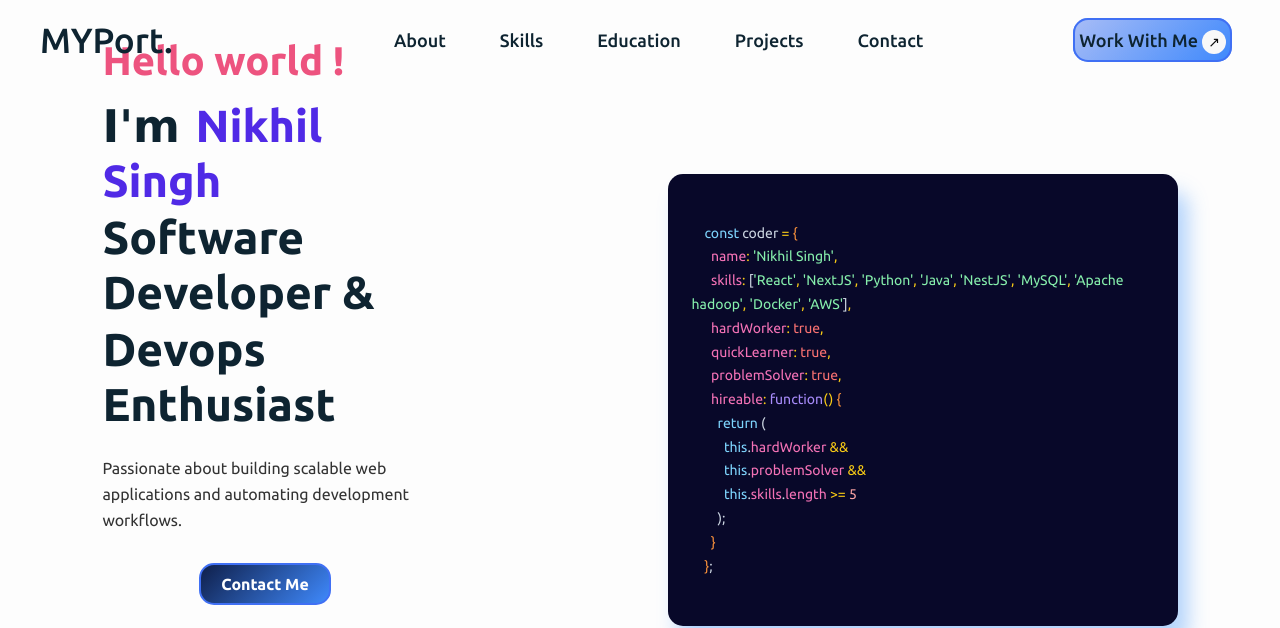
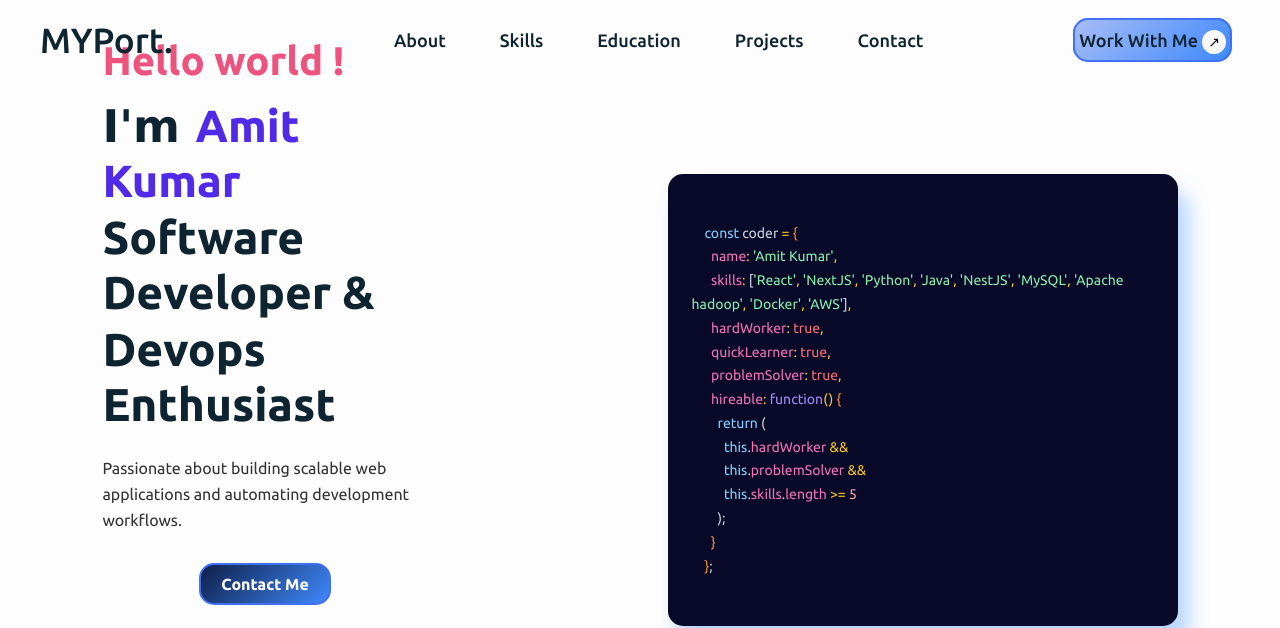
Before and after one commit to Nikhil122004/Portfolio-Main, a plain HTML site: page index.html in a window 1280 px wide. Shown: the top 628 px of the page. Drawn offline with Linux system fonts and the light colour scheme; files whose address does not match are found by name.

Commit message:
Update index.html

```diff
--- a/index.html
+++ b/index.html
@@ -29,7 +29,7 @@
   <section id="home1"  class="home1">
     <div class="home-content">
       <h3>Hello world !</h3>
-      <h1>I'm <strong><span class="name-highlight">Nikhil Singh</span></strong></h1>
+      <h1>I'm <strong><span class="name-highlight">Amit Kumar</span></strong></h1>
       <h2>Software Developer &</h2>
       <h2>Devops Enthusiast</h2>
       <p class="intro-paragraph typing effect">
@@ -64,7 +64,7 @@
   <div class="coder-card">
     <pre><code>
     <span class="keyword">const</span> coder <span class="operator">=</span> <span class="brace">{</span>
-      <span class="property">name</span><span class="operator">:</span> <span class="string">'Nikhil Singh'</span><span class="operator">,</span>
+      <span class="property">name</span><span class="operator">:</span> <span class="string">'Amit Kumar'</span><span class="operator">,</span>
       <span class="property">skills</span><span class="operator">:</span> [<span class="string">'React'</span><span class="operator">,</span> <span class="string">'NextJS'</span><span class="operator">,</span> <span class="string">'Python'</span><span class="operator">,</span> <span class="string">'Java'</span><span class="operator">,</span> <span class="string">'NestJS'</span><span class="operator">,</span> <span class="string">'MySQL'</span><span class="operator">,</span> <span class="string">'Apache hadoop'</span><span class="operator">,</span> <span class="string">'Docker'</span><span class="operator">,</span> <span class="string">'AWS'</span>]<span class="operator">,</span>
       <span class="property">hardWorker</span><span class="operator">:</span> <span class="boolean">true</span><span class="operator">,</span>
       <span class="property">quickLearner</span><span class="operator">:</span> <span class="boolean">true</span><span class="operator">,</span>
```
